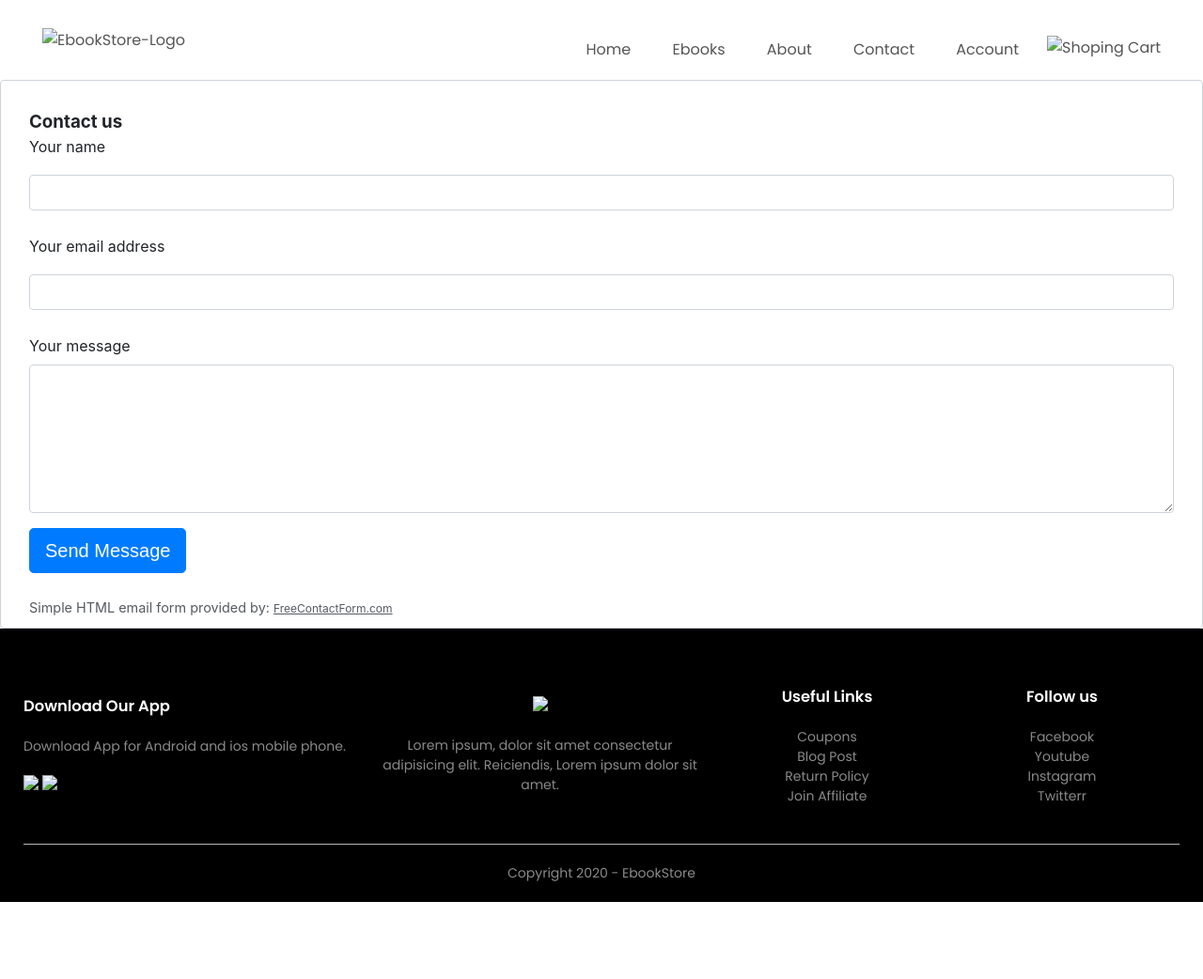
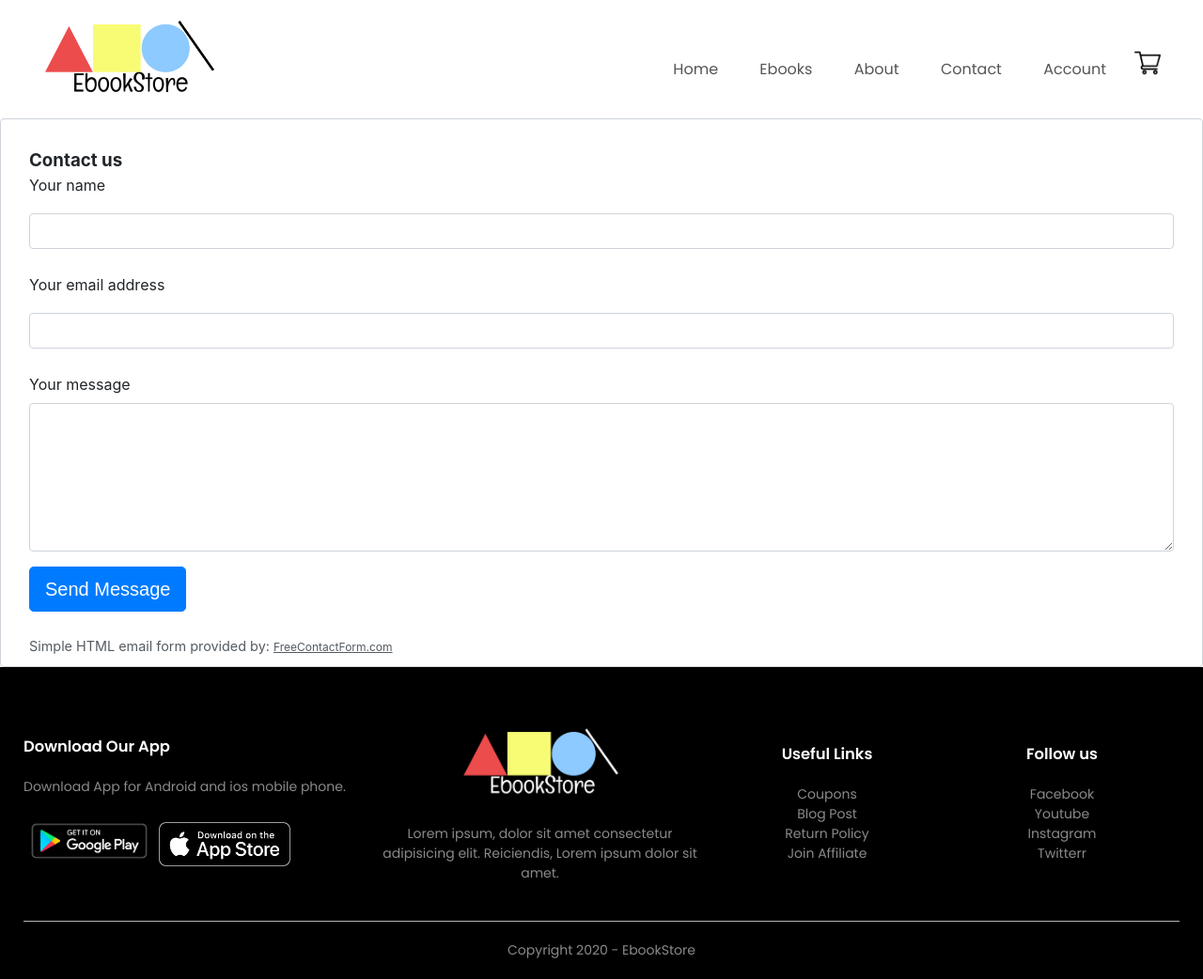
Before and after one commit to jeelanSYED23/bookStore, a plain HTML site: page contact.html in a window 1280 px wide. Shown: the whole page at 94% size. Before the commit the page ends 960 px from the top, so only its background shows below. Drawn offline with Linux system fonts and the light colour scheme.

Commit message:
Update contact.html

```diff
--- a/contact.html
+++ b/contact.html
@@ -210,7 +210,7 @@
       <div class="navbar">
         <div class="logo">
           <a href="index.html">
-            <img src="images/EbookStore-Logo.png" alt="EbookStore-Logo" />
+            <img src="EbookStore-Logo.png" alt="EbookStore-Logo" />
           </a>
         </div>
         <!----------  Nav Bar ------------------>
@@ -225,14 +225,14 @@
         </nav>
         <a href="cart.html">
           <img
-            src="images/cart.png"
+            src="cart.png"
             alt="Shoping Cart"
             width="28px"
             height="28px"
             style="margin-left: 10px; margin-top: 15px"
           />
         </a>
-        <img src="images/menu.png" class="menu-icon" onclick="menutoggle()" />
+        <img src="menu.png" class="menu-icon" onclick="menutoggle()" />
       </div>
     </div>
 
@@ -297,12 +297,12 @@
         <h3>Download Our App</h3>
         <p>Download App for Android and ios mobile phone.</p>
         <div class="app-logo">
-          <img src="images/Playstore.png" />
-          <img src="images/Applestore.png" />
+          <img src="Playstore.png" />
+          <img src="Applestore.png" />
         </div>
       </div>
       <div class="footer-col-2">
-        <img src="images/EbookStore-Logo-footer.png" />
+        <img src="EbookStore-Logo-footer.png" />
         <p>
           Lorem ipsum, dolor sit amet consectetur adipisicing elit.
           Reiciendis, Lorem ipsum dolor sit amet.
```
